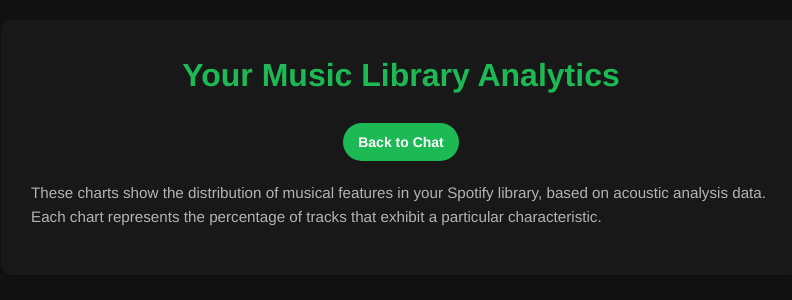
After one commit to Jonobro/Euphonic, a Django app: template spotify_project/spotify_auth/templates/spotify_auth/analytics.html in a window 1280 px wide. The commit adds this page. Shown: the top 300 px of the page, without its empty margins (239-1031 px from the left). Run offline with Django 5.2, Linux system fonts and the light colour scheme; the template is opened without the code that fills it, so the values that code supplies are empty; parts of the project's set-up code (start-up, migrations or seed data) failed here and were passed over.

Commit message:
Added analytics page to view the acoustic characteristics of user's library.

```diff
--- /dev/null
+++ b/spotify_project/spotify_auth/static/spotify_auth/js/analytics.js
@@ -0,0 +1,39 @@
+document.addEventListener('DOMContentLoaded', () => {
+  const chartDataEl = document.getElementById('chart-data');
+  if (!chartDataEl) return;
+  const chartData = JSON.parse(chartDataEl.textContent);
+
+  Object.entries(chartData).forEach(([feat, data]) => {
+    const ctx = document.getElementById(`${feat}-chart`).getContext('2d');
+    const total = data.pos + data.neg;
+    const posPercentage = total > 0 ? (data.pos / total * 100).toFixed(1) : 0;
+    const negPercentage = total > 0 ? (data.neg / total * 100).toFixed(1) : 0;
+
+    new Chart(ctx, {
+      type: 'pie',
+      data: {
+        labels: [
+          `${data.pos_label} (${posPercentage}%)`,
+          `${data.neg_label} (${negPercentage}%)`
+        ],
+        datasets: [{
+          data: [data.pos, data.neg],
+          backgroundColor: ['#1DB954', '#3a3a3a']
+        }]
+      },
+      options: {
+        responsive: true,
+        maintainAspectRatio: true,
+        animation: false,
+        events: [],
+        plugins: {
+          tooltip: { enabled: false },
+          legend: {
+            position: 'bottom',
+            labels: { color: '#FFFFFF', font: { size: 12 } }
+          }
+        }
+      }
+    });
+  });
+});
--- /dev/null
+++ b/spotify_project/spotify_auth/templates/spotify_auth/analytics.html
@@ -0,0 +1,96 @@
+<!DOCTYPE html>
+<html lang="en">
+<head>
+  <meta charset="UTF-8">
+  <title>Music Library Analytics</title>
+  {% load static %}
+  <script src="https://cdn.jsdelivr.net/npm/chart.js"></script>
+  <style>
+    body {
+      font-family: 'Helvetica Neue', Arial, sans-serif;
+      line-height: 1.6;
+      color: #FFFFFF;
+      max-width: 800px;
+      margin: 0 auto;
+      padding: 20px;
+      background-color: #121212;
+    }
+    .container {
+      background-color: #181818;
+      border-radius: 10px;
+      padding: 30px;
+      box-shadow: 0 2px 10px rgba(0,0,0,0.3);
+    }
+    h1 {
+      color: #1DB954; /* Spotify green */
+      margin-top: 0;
+      text-align: center;
+    }
+    .chart-container {
+      margin: 40px auto;
+      background-color: #282828;
+      padding: 25px;
+      border-radius: 10px;
+    }
+    .chart-info {
+      margin-bottom: 20px;
+    }
+    h2 {
+      color: #1DB954;
+      margin-top: 0;
+    }
+    p {
+      color: #B3B3B3;
+      font-size: 0.95em;
+    }
+    .chart-wrapper {
+      position: relative;
+      height: 300px;
+    }
+    .navigation {
+      margin: 20px 0;
+      text-align: center;
+    }
+    .button {
+      display: inline-block;
+      background-color: #1DB954;
+      color: white;
+      padding: 8px 15px;
+      border-radius: 20px;
+      text-decoration: none;
+      font-weight: bold;
+      font-size: 14px;
+      transition: background-color 0.3s;
+    }
+    .button:hover {
+      background-color: #1ed760;
+    }
+  </style>
+</head>
+<body>
+  <div class="container">
+    <h1>Your Music Library Analytics</h1>
+
+    <div class="navigation">
+      <a href="{% url 'chat' %}" class="button">Back to Chat</a>
+    </div>
+
+    <p>These charts show the distribution of musical features in your Spotify library, based on acoustic analysis data. Each chart represents the percentage of tracks that exhibit a particular characteristic.</p>
+
+    {% for feat, data in chart_data.items %}
+      <div class="chart-container">
+        <div class="chart-info">
+          <h2>{{ data.display }}</h2>
+          <p>{{ data.description }}</p>
+        </div>
+        <div class="chart-wrapper">
+          <canvas id="{{ feat }}-chart"></canvas>
+        </div>
+      </div>
+    {% endfor %}
+  </div>
+
+  <script id="chart-data" type="application/json">{{ chart_data_json|safe }}</script>
+  <script src="{% static 'spotify_auth/js/analytics.js' %}"></script>
+</body>
+</html>
--- a/spotify_project/spotify_auth/templates/spotify_auth/chat.html
+++ b/spotify_project/spotify_auth/templates/spotify_auth/chat.html
@@ -13,6 +13,7 @@
 <body>
     <div class="container">
         <div class="navigation" style="text-align:right;">
+            <a href="{% url 'analytics' %}" class="button" style="margin-right: 10px;">View Analytics</a>
             <a href="{% url 'logout' %}" class="button">Logout</a>
         </div>
         <h1>Your Music Taste Analysis & Chat</h1>
--- a/spotify_project/spotify_auth/urls.py
+++ b/spotify_project/spotify_auth/urls.py
@@ -7,4 +7,5 @@ urlpatterns = [
     path('callback/', views.spotify_callback, name='spotify_callback'),
     path('logout/', views.logout_view, name='logout'),
     path('chat/', views.chat_view, name='chat'),
+    path('analytics/', views.analytics_view, name='analytics'),
 ]
```
Also changed, not shown: spotify_project/spotify_auth/testing.py (+1 -1 lines), spotify_project/spotify_auth/views.py (+106 -0 lines).
